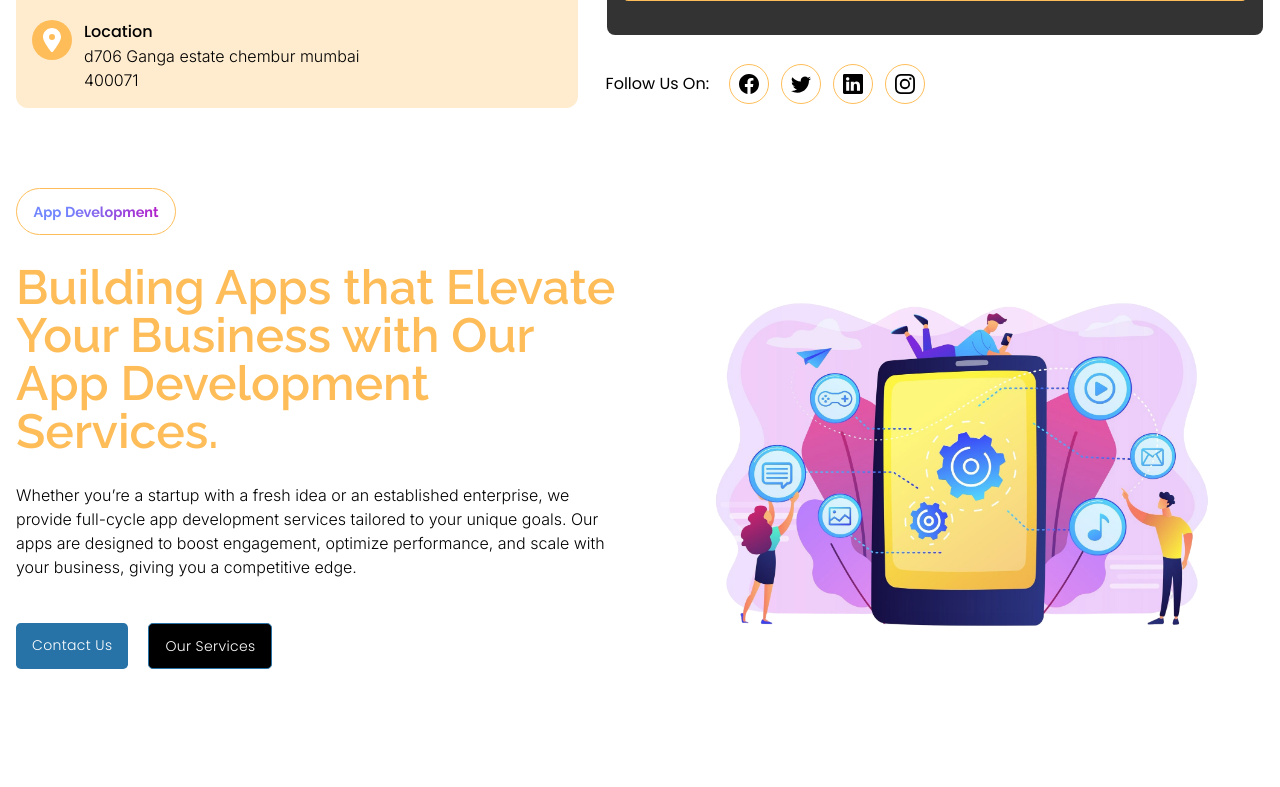
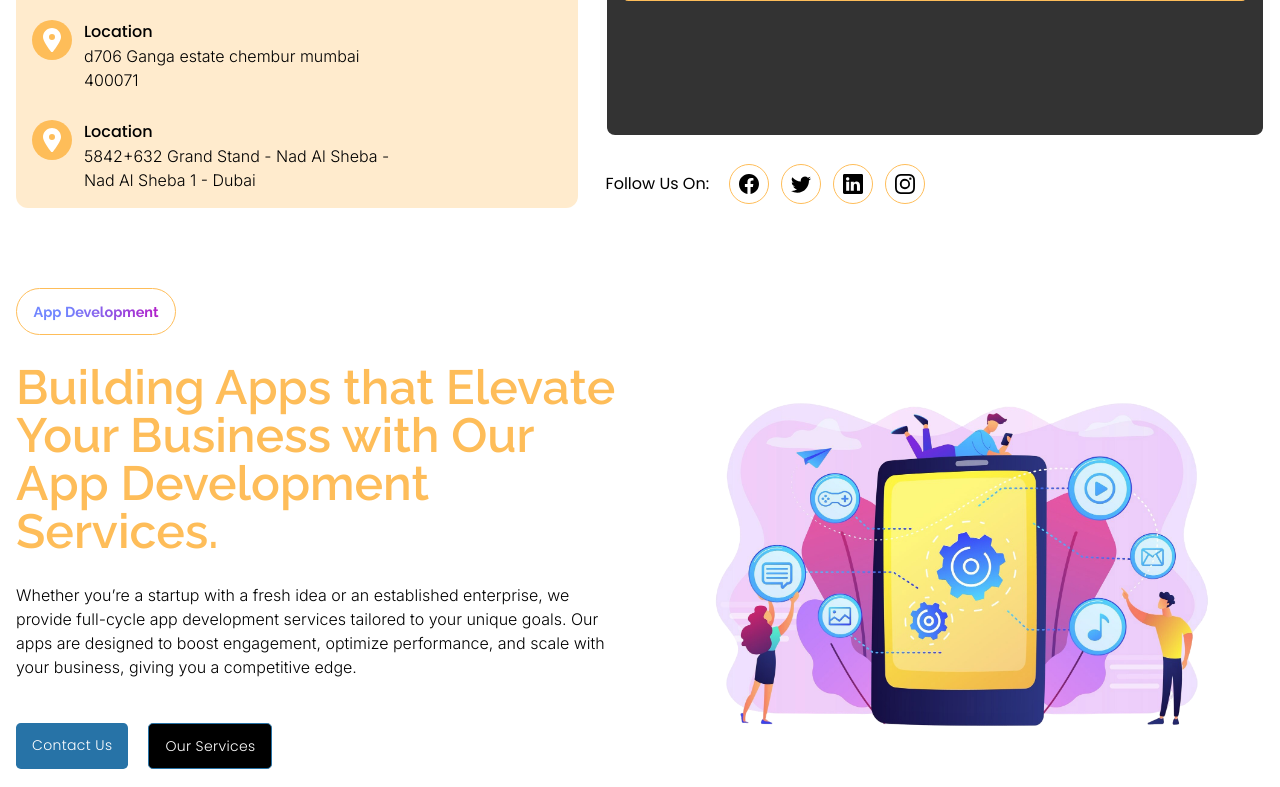
Before and after one commit to remeessalam/lolasolution, a React (Create React App) app: page /app-development in a window 1280 px wide. Shown: the part 1260-2047 px from the top of the page. Built offline with nearby package versions, Linux system fonts and the light colour scheme.

Commit message:
email bug fixed and added new address

```diff
--- a/src/components/common/ContactForm.jsx
+++ b/src/components/common/ContactForm.jsx
@@ -110,6 +110,17 @@ const ContactForm = () => {
             <p className="font-medium text-black">Location</p>
             <p className="desc max-w-[20rem] text-black">
               {companyDetails.address}
+            </p>
+          </div>
+        </div>
+        <div className="flex items-start gap-3 w-fit mt-5">
+          <div className="min-w-[2.5rem] w-[2.5rem] h-[2.5rem] rounded-full bg-primary flex justify-center items-center">
+            <FaLocationDot className="text-2xl scale-x-[-1]" />
+          </div>
+          <div className="flex flex-col h-full">
+            <p className="font-medium text-black">Location</p>
+            <p className="desc max-w-[20rem] text-black">
+              {companyDetails.address2}
             </p>
           </div>
         </div>
--- a/src/components/landingPages/LandingFooter.jsx
+++ b/src/components/landingPages/LandingFooter.jsx
@@ -67,7 +67,10 @@ const LandingFooter = () => {
               <div className="flex flex-col mt-2">
                 <h6 className="text-[.9rem] mb-1">Office Address</h6>
                 <p className="text-white0 desc text-sm max-w-[15rem]">
-                  {companyDetails.address}
+                  India - {companyDetails.address}
+                </p>
+                <p className="text-white0 desc text-sm max-w-[15rem]">
+                  Dubai - {companyDetails.address2}
                 </p>
               </div>
             </div>
--- a/src/components/website/WebsiteFooter.jsx
+++ b/src/components/website/WebsiteFooter.jsx
@@ -42,7 +42,10 @@ const WebsiteFooter = () => {
               <div className="flex flex-col mt-2">
                 <h6 className="text-[.9rem] mb-1">Office Address</h6>
                 <p className="text-white desc text-sm max-w-[15rem]">
-                  {companyDetails.address}
+                  India - {companyDetails.address}
+                </p>
+                <p className="text-white desc text-sm max-w-[15rem] mt-3">
+                  Dubai - {companyDetails.address2}
                 </p>
               </div>
             </div>
--- a/src/constant.js
+++ b/src/constant.js
@@ -73,8 +73,9 @@ export const companyDetails = {
   name: "LOLA SOLUTION",
   phone: "+91-9326176427",
   whatsapp: "+91-9326176427",
-  email: " info@lolasolution.com",
+  email: "info@lolasolution.com",
   address: "d706 Ganga estate chembur mumbai 400071",
+  address2: "5842+632 Grand Stand - Nad Al Sheba - Nad Al Sheba 1 - Dubai",
   twitter: "https://x.com/lolasolution_in?s=11&t=tLp3BvgseVl9ZAiqZFnjgg",
   linkedin: "https://www.linkedin.com/company/lola-solution/",
   instagram:
--- a/src/pages/Thankyou.jsx
+++ b/src/pages/Thankyou.jsx
@@ -66,7 +66,10 @@ const Thankyou = () => {
                 <div className="flex flex-col mt-2">
                   <h6 className="text-[.9rem] mb-1">Office Address</h6>
                   <p className="text-white/70 desc text-sm max-w-[15rem]">
-                    {companyDetails.address}
+                    India - {companyDetails.address}
+                  </p>
+                  <p className="text-white/70 desc text-sm max-w-[15rem]">
+                    Dubai - {companyDetails.address2}
                   </p>
                 </div>
               </div>
```
